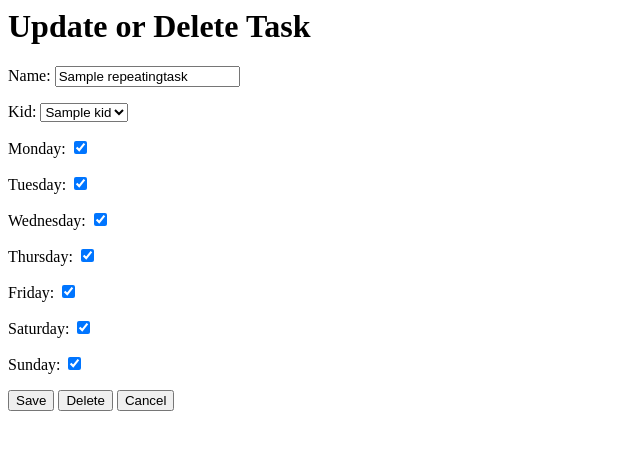
After one commit to jima80525/KidTasks, a Django app: page /tasks/repeatingtask/update/1 in a window 1280 px wide. The commit adds this page. Shown: the top 450 px of the page, without its empty margins (0-640 px from the left). Run offline with Django 3.2, Linux system fonts and the light colour scheme; tables that the repository leaves empty hold one stand-in row (values such as "Sample post").

Commit message:
got repeated tasks working through CRUD operations.  Still needs much cleanup

```diff
--- a/tasks/forms.py
+++ b/tasks/forms.py
@@ -1,10 +1,9 @@
 from django import forms
 
-#from .models import DayOfWeekSchedule
+from .models import RepeatingTask
 
 class TaskForm(forms.ModelForm):
-    pass
-
-    #class Meta:
-        #model = DayOfWeekSchedule
-        #fields = ('name', 'day_name', 'tasks',)
+    class Meta:
+        model = RepeatingTask
+        fields = ('name', 'kid', 'monday', 'tuesday', 'wednesday', 'thursday',
+                  'friday', 'saturday', 'sunday',)
--- a/tasks/models.py
+++ b/tasks/models.py
@@ -6,12 +6,32 @@ from django.db import models
 class Kid(models.Model):
     """ Defines the kids which have to do the tasks. """
     name = models.CharField(max_length=256)
+    days = [
+        'monday',
+        'tuesday',
+        'wednesday',
+        'thursday',
+        'friday',
+        'saturday',
+        'sunday'
+    ]
 
     def __str__(self):
         return self.name
 
     class Meta:
         ordering = ['name', ]
+
+    def build_all_tasks(self):
+        tasks = []
+
+        # from
+        # http://stackoverflow.com/questions/4720079/django-query-filter-with-\
+        # variable-column
+        for day in self.days:
+            qs = RepeatingTask.objects.filter(kid=self).filter(**{ day : True })
+            tasks.append((day, [task for task in qs]))
+        return tasks
 
 
 class Task(models.Model):
@@ -23,7 +43,7 @@ class Task(models.Model):
     kid = models.ForeignKey(Kid)
 
     def __str__(self):
-        return self.name
+        return "{0}:{1}-{2}".format(self.name, self.kid.name, str(self.date))
 
     class Meta:
         ordering = ['name', ]
--- a/tasks/templates/tasks/task_edit.html
+++ b/tasks/templates/tasks/task_edit.html
@@ -1,7 +1,8 @@
 
 {% block content %}
-    <h1>New task</h1>
+    <h1>Create Task</h1>
     <form method="POST" class="task-form">{% csrf_token %}
+        {% csrf_token %}
         {{ form.as_p }}
         <button type="submit" class="save btn btn-default">Save</button>
     </form>
--- /dev/null
+++ b/tasks/templates/tasks/task_update.html
@@ -0,0 +1,11 @@
+
+{% block content %}
+    <h1>Update or Delete Task</h1>
+    <form method="POST" class="task-form">{% csrf_token %}
+        {% csrf_token %}
+        {{ form.as_p }}
+        <button type="submit" name="save" value=True class="save btn btn-default">Save</button>
+        <button type="submit" name="delete" value=True class="save btn btn-default">Delete</button>
+        <button type="submit" name="cancel" value=True class="save btn btn-default">Cancel</button>
+    </form>
+{% endblock %}
--- a/tasks/urls.py
+++ b/tasks/urls.py
@@ -6,5 +6,7 @@ urlpatterns = [
     url(r'^$', views.FullList.as_view(), name='index'),
     #url(r'^today$', views.TodayList.as_view(), name='today'),
     #url(r'^update/(?P<task_id>[0-9]+)$', views.update_task, name='update'),
-    #url(r'^task/new$', views.task_new, name='task_new'),
+    url(r'^repeatingtask/new$', views.new_repeating_task, name='rep_task_new'),
+    url(r'^repeatingtask/update/(?P<task_id>[0-9]+)$',
+        views.update_repeating_task, name='rep_task_update'),
 ]
--- a/tasks/views.py
+++ b/tasks/views.py
@@ -7,13 +7,54 @@ from django.http import HttpResponseRedirect
 from django.urls import reverse
 from django.views.generic import ListView
 from django.forms.models import inlineformset_factory
-from .models import Kid
-#from .forms import TaskForm
+from .models import Kid, RepeatingTask
+from .forms import TaskForm
 
 
 class FullList(ListView):
     """ Shows all of the tasks in the system, broken down by kid """
     model = Kid
+
+    def get_context_data(self, **kwargs):
+        # get_context_data creates the context
+        context = ListView.get_context_data(self, **kwargs)
+
+        # Get the list of kids
+        kid_list = get_list_or_404(Kid.objects.order_by('name'))
+
+        # create a dict with an index for each kid.  The value associated with
+        # the kid will be a list of tuples:
+        #     (day_name [list of tasks for that day])
+        kids = {}
+        for kid in kid_list:
+            kids[kid.name] = kid.build_all_tasks()
+        context.update({'kids': kids, })
+        return context
+
+
+def new_repeating_task(request):
+    if request.method == "POST":
+        form = TaskForm(request.POST)
+        if form.is_valid():
+            form.save()
+            return redirect(reverse('index'))
+    else:
+        form = TaskForm()
+    return render(request, 'tasks/task_edit.html', {'form': form})
+
+
+def update_repeating_task(request, task_id):
+    task = get_object_or_404(RepeatingTask, id=task_id)
+    form = TaskForm(request.POST or None, instance=task)
+    if request.method == "POST":
+        if form.is_valid():
+            if 'delete' in request.POST:
+                task.delete()
+            elif 'save' in request.POST:
+                form.save()
+            # ignore if the cancel button was pressed
+            return redirect(reverse('index'))
+    return render(request, 'tasks/task_update.html', {'form': form })
 
 
 #class TodayList(ListView):
```
Also changed, not shown: tasks/templates/tasks/kid_list.html (+21 -12 lines).
